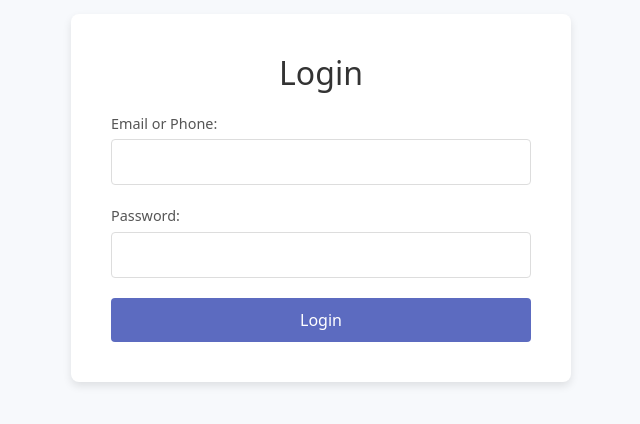
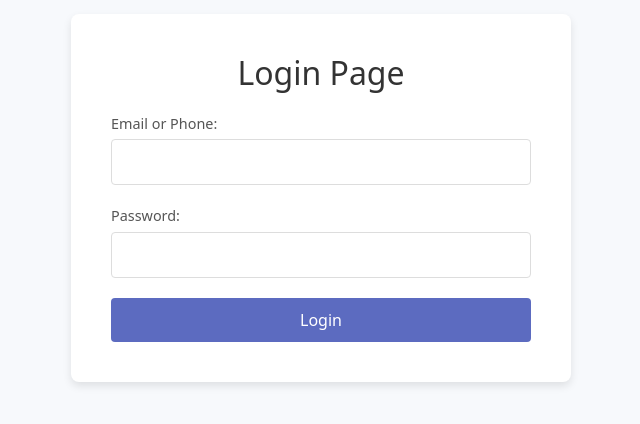
Before and after one commit to satyajitofficial129/DQM_META_FRONTEND, a Next.js app: page / in a window 1280 px wide. Shown: the part 202-626 px from the top of the page, without its empty margins (319-959 px from the left). Built offline with nearby package versions, Linux system fonts and the light colour scheme.

Commit message:
changes in pages and optimize in code

```diff
--- a/src/app/comment/page.js
+++ b/src/app/comment/page.js
@@ -359,9 +359,6 @@ const Comment = () => {
             handleError('Error sending reply message', error);
         }
     };
-    const saveSentiment = async () => {
-
-    }
     const handleNewLine = () => {
         if (!showMessageTextarea) return;
         const textarea = document.querySelector('.conversation-form-group:nth-child(2) .conversation-form-input');
--- a/src/app/login/page.js
+++ b/src/app/login/page.js
@@ -71,7 +71,7 @@ export default function LoginPage() {
   return (
     <div className={styles.loginContainer}>
       <div className={styles.loginForm}>
-        <h1 className={styles.loginTitle}>Login</h1>
+        <h1 className={styles.loginTitle}>Login Page</h1>
         {error && <p className={styles.errorMessage}>{error}</p>} {/* Error message display */}
         <form onSubmit={handleSubmit}>
           <div className={styles.formGroup}>
```
Also changed, not shown: src/app/chat/page.js (+13 -7 lines).
